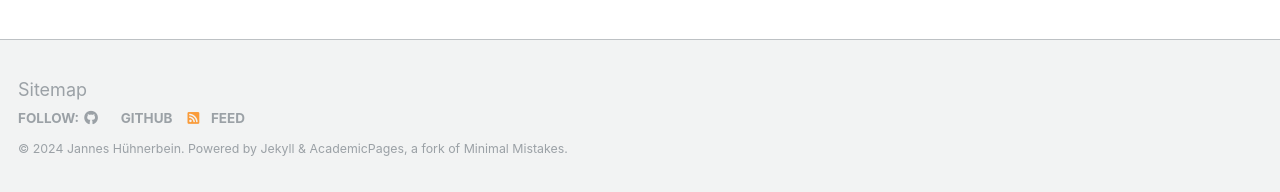
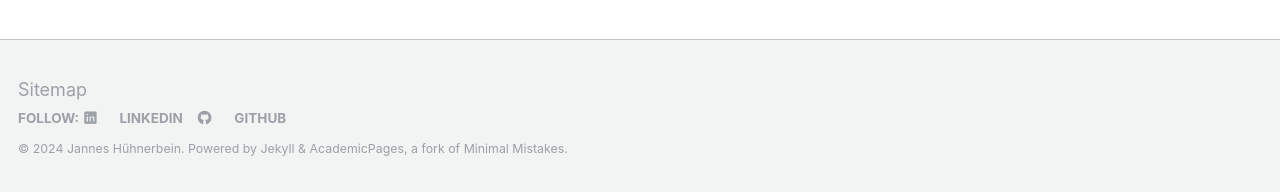
Before and after one commit to janneshb/huehnerbe.in, a Jekyll site: the page built from _pages/about.md, in a window 1280 px wide. Shown: the part 705-897 px from the top of the page. Built offline with Jekyll 4.4.1, drawn with Linux system fonts in a browser that asks for light colours.

Commit message:
added LinkedIn to footer

```diff
--- a/_includes/footer.html
+++ b/_includes/footer.html
@@ -11,13 +11,16 @@
     {% if site.facebook.username %}
       <li><a href="https://facebook.com/{{ site.facebook.username }}"><i class="fab fa-facebook-square" aria-hidden="true"></i> Facebook</a></li>
     {% endif %}
+    {% if site.author.linkedin %}
+      <li><a href="http://linkedin.com/in/{{ site.author.linkedin }}"><i class="fab fa-linkedin" aria-hidden="true"></i> LinkedIn</a></li>
+    {% endif %}
     {% if site.author.github %}
       <li><a href="http://github.com/{{ site.author.github }}"><i class="fab fa-github" aria-hidden="true"></i> GitHub</a></li>
     {% endif %}
     {% if site.author.bitbucket %}
       <li><a href="http://bitbucket.org/{{ site.author.bitbucket }}"><i class="fab fa-bitbucket" aria-hidden="true"></i> Bitbucket</a></li>
     {% endif %}
-    <li><a href="{% if site.atom_feed.path %}{{ site.atom_feed.path }}{% else %}{{ base_path }}/feed.xml{% endif %}"><i class="fa fa-fw fa-rss-square" aria-hidden="true"></i> {{ site.data.ui-text[site.locale].feed_label | default: "Feed" }}</a></li>
+    <!--<li><a href="{% if site.atom_feed.path %}{{ site.atom_feed.path }}{% else %}{{ base_path }}/feed.xml{% endif %}"><i class="fa fa-fw fa-rss-square" aria-hidden="true"></i> {{ site.data.ui-text[site.locale].feed_label | default: "Feed" }}</a></li>-->
   </ul>
 </div>
 
```
